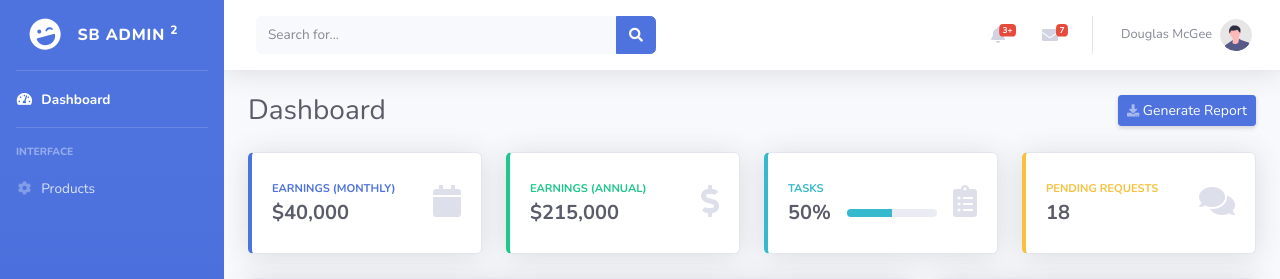
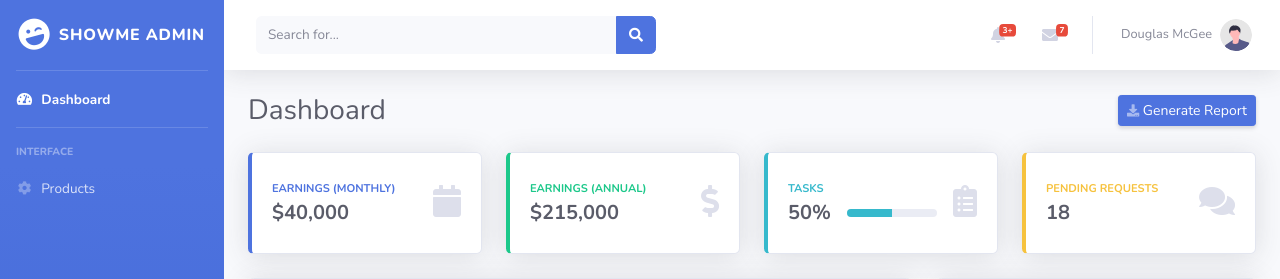
Before and after one commit to chhaysreypich23/PythonProject_Ecommerce, a Flask app: page /admin in a window 1280 px wide. Shown: the top 279 px of the page. Run offline with Flask 3, Linux system fonts and the light colour scheme; a user stored in the database is signed in; data comes from the database, SQL or seed files in the repository; both versions use the stored data as it was after the commit; some libraries are stand-ins or nearby versions.

Commit message:
Add gunicorn to requirements.txt for Render deployment

```diff
--- a/requirements.txt
+++ b/requirements.txt
@@ -0,0 +1,2 @@
+flask
+gunicorn
--- a/templates/admin/admin_master.html
+++ b/templates/admin/admin_master.html
@@ -8,7 +8,7 @@
     <meta name="description" content="">
     <meta name="author" content="">
 
-    <title>SB Admin 2 - Dashboard</title>
+    <title>Showme ADMIN 2 - Dashboard</title>
 
     <!-- Custom fonts for this template-->
     <link href="../../static/vendor/fontawesome-free/css/all.min.css" rel="stylesheet" type="text/css">
@@ -55,7 +55,7 @@
                 <div class="sidebar-brand-icon rotate-n-15">
                     <i class="fas fa-laugh-wink"></i>
                 </div>
-                <div class="sidebar-brand-text mx-3">SB Admin <sup>2</sup></div>
+                <div class="sidebar-brand-text mx-6 pl-2" > ShowMe Admin</div>
             </a>
 
             <!-- Divider -->
```
Also changed, not shown: su79_database.sqlite3.
